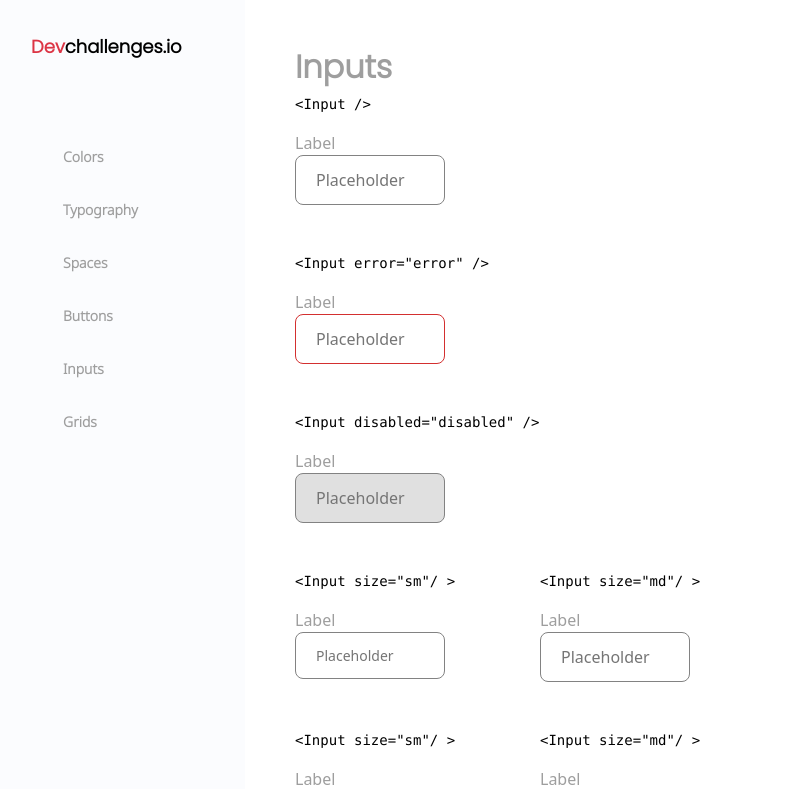
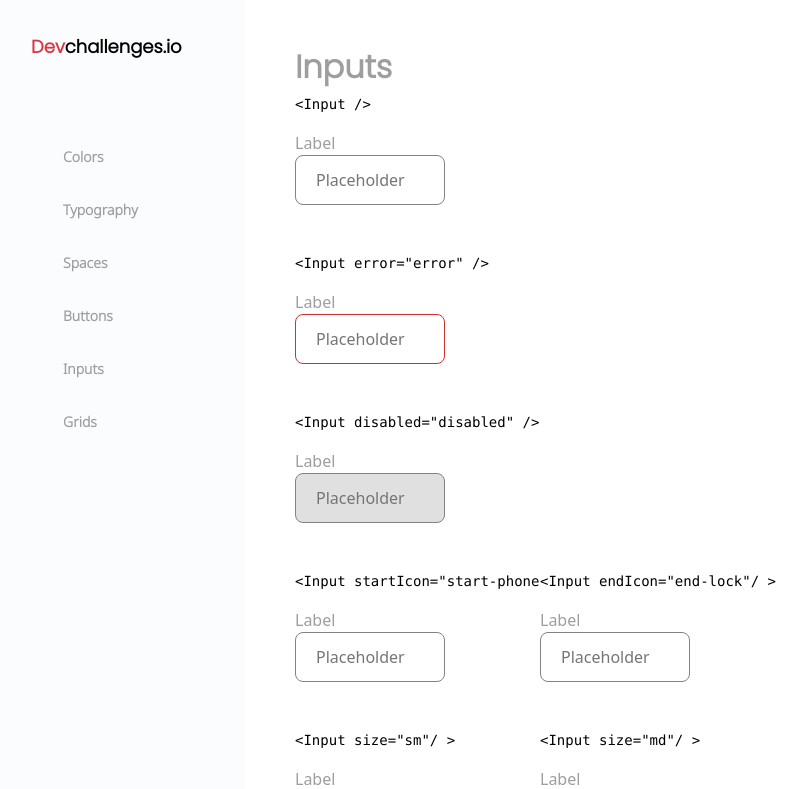
Before and after one commit to jaypee-0/Botton-Input-Components, a React (Create React App) app: page /inputs in a window 1280 px wide. Shown: the top 789 px of the page, without its empty margins (5-812 px from the left). Built offline with nearby package versions, Linux system fonts and the light colour scheme.

Commit message:
First Commit

```diff
--- a/public/index.html
+++ b/public/index.html
@@ -3,6 +3,7 @@
   <head>
     <meta charset="utf-8" />
     <link rel="icon" href="%PUBLIC_URL%/devchallenges.png" />
+
     <meta name="viewport" content="width=device-width, initial-scale=1" />
     <meta name="theme-color" content="#000000" />
     <meta
--- a/src/Components/Inp.jsx
+++ b/src/Components/Inp.jsx
@@ -20,8 +20,8 @@ const Inp = () => {
 
 
         <div className="d-flex flex-column flex-md-row mb-5">
-            <div className="col-12 col-md-4 col-lg-3 "><pre className="htmlcode">&lt;Input size="sm"/ &gt;</pre><div className='d-flex flex-column'><label htmlFor="">Label</label><Input startIcon="start-phone" size="sm"/></div></div>
-            <div className="col-12 col-md-4 "><pre className="htmlcode">&lt;Input size="md"/ &gt;</pre><div className='d-flex flex-column'><label htmlFor="">Label</label><Input endIcon='end-lock' /></div></div>
+            <div className="col-12 col-md-4 col-lg-3 "><pre className="htmlcode">&lt;Input startIcon="start-phone"/ &gt;</pre><div className='d-flex flex-column'><label htmlFor="">Label</label><Input startIcon="start-phone" /></div></div>
+            <div className="col-12 col-md-4 "><pre className="htmlcode">&lt;Input endIcon="end-lock"/ &gt;</pre><div className='d-flex flex-column'><label htmlFor="">Label</label><Input endIcon="end-lock" /></div></div>
         </div>
 
 
--- a/src/Components/Input.jsx
+++ b/src/Components/Input.jsx
@@ -5,12 +5,12 @@ const ERROR = ['null', 'error']
 const sizes = ['sm', 'md', 'lg']
 const disable = ['disabled', 'enabled']
 const StartIcon = ['null', 'start-phone']
-const EndIcon = ['null', 'ph-lock']
+const EndIcon = ['null', '.end-lock']
 const FULLWIDTH = ['null', 'full']
-const Multiline = ['null', 'end-padlock']
+const Multiline = ['null', 'null']
 
 
-const Input = ({error, size, disabled, startIcon, endIcon, fullwidth, multiline}) => {
+const Input = ({error, size, disabled, startIcon, endIcon, fullwidth, multiline, helper}) => {
         const Error = ERROR.includes(error) ? error : ERROR[0];
         const Size = sizes.includes(size) ? size : sizes[1];
         const Disabled = disable.includes(disabled) ? disabled : disable[1];
--- a/src/Components/Input.scss
+++ b/src/Components/Input.scss
@@ -50,13 +50,15 @@
     margin-right: 0.2rem;
     align-self: center;
     font: normal normal normal 1em/1 "Phosphor";
+    background-color: black;
 }
 // endIcon
-.end-shopping-cart::after {
+.end-lock::after {
+    content: "\f51b";
     margin-left: 0.2rem;
     align-self: center;
-    content: "\f579";
     font: normal normal normal 1em/1 "Phosphor";
+    color: black;
 }
 textarea{
     border: 1px solid #828282;
```
